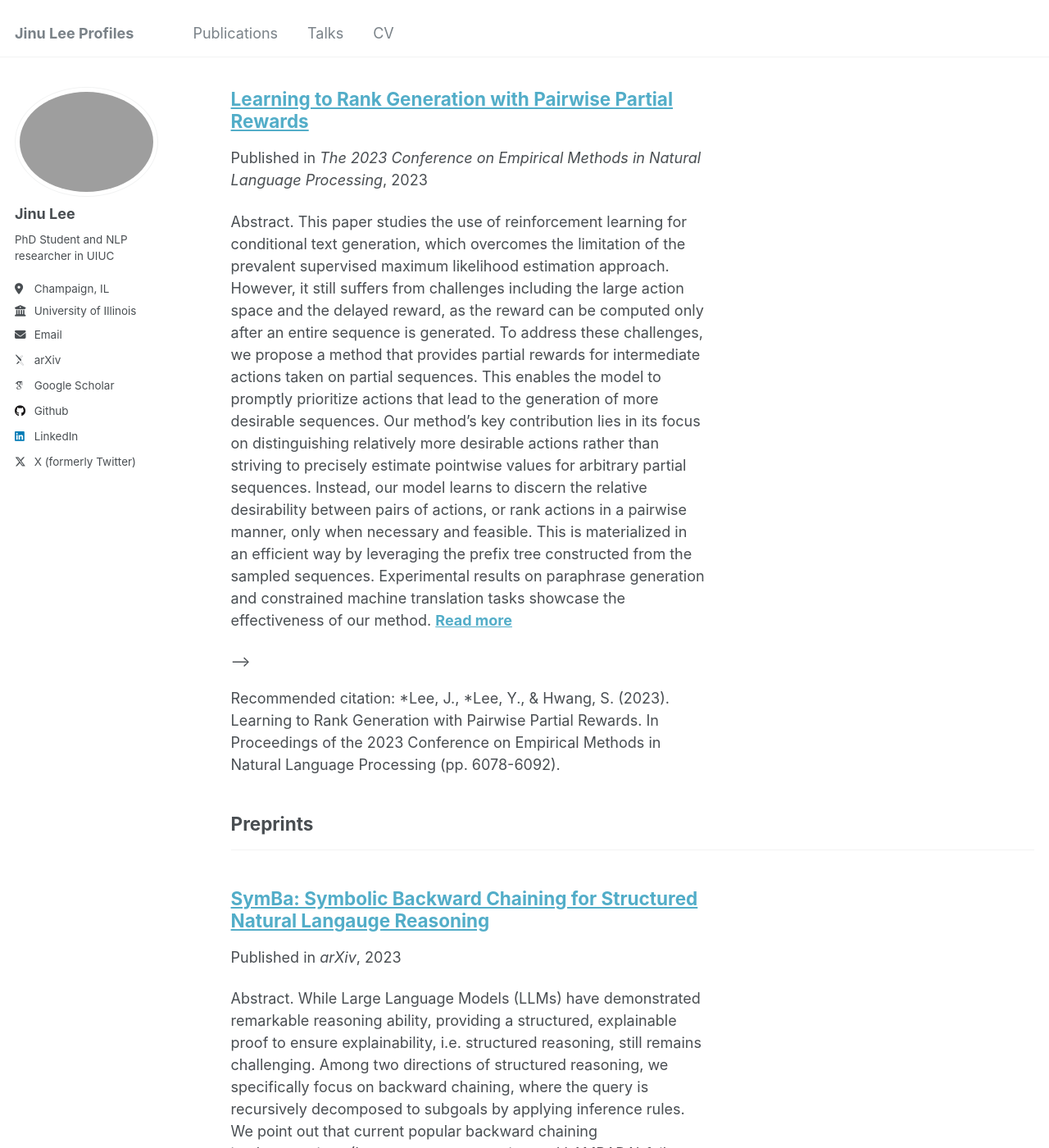
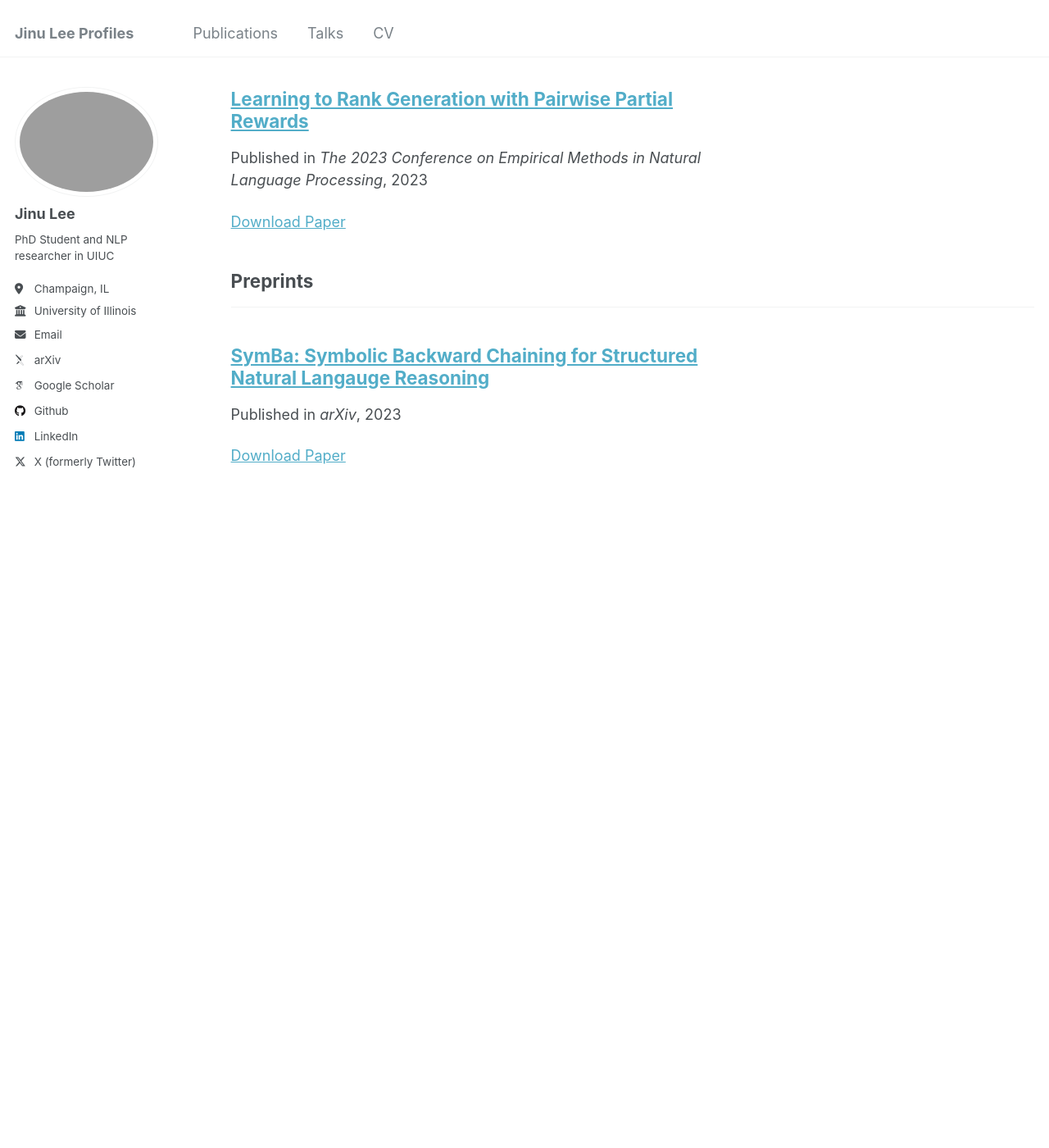
Before and after one commit to jinulee-v/jinulee-v.github.io, a Jekyll site: the page built from _pages/publications.html, in a window 1280 px wide and 1400 px high, scrolled down 204 px. Shown: the whole window at 82% size. Built offline with Jekyll 4.4.1, drawn with Linux system fonts in a browser that asks for light colours; some web fonts are replaced; after the commit the page ends 994 px from its top, so only the background shows below that; some of the changed text lies outside the part shown.

Commit message:
fix. remove abstract from publist

```diff
--- a/_includes/archive-single.html
+++ b/_includes/archive-single.html
@@ -46,11 +46,11 @@
          <p class="page__date"><strong><i class="fa fa-fw fa-calendar" aria-hidden="true"></i> {{ site.data.ui-text[site.locale].date_label | default: "Published:" }}</strong> <time datetime="{{ post.date | default: "1900-01-01" | date_to_xmlschema }}">{{ post.date | default: "1900-01-01" | date: "%B %d, %Y" }}</time></p>
         {% endif %}
 
-    {% if post.excerpt and site.read_more != 'enabled' %}
+    <!-- {% if post.excerpt and site.read_more != 'enabled' %}
     <p class="archive__item-excerpt" itemprop="description">{{ post.excerpt | markdownify }}</p>
-    <!-- {% elsif post.excerpt and site.read_more == 'enabled' %}
-    <p class="archive__item-excerpt" itemprop="description"><p>{{ post.excerpt | markdownify | remove: '<p>' | remove: '</p>' }}<strong><a href="{{ base_path }}{{ post.url }}" rel="permalink"> Read more</a></strong></p></p> -->
-    {% endif %}
+    {% elsif post.excerpt and site.read_more == 'enabled' %}
+    <p class="archive__item-excerpt" itemprop="description"><p>{{ post.excerpt | markdownify | remove: '<p>' | remove: '</p>' }}<strong><a href="{{ base_path }}{{ post.url }}" rel="permalink"> Read more</a></strong></p></p>
+    {% endif %} -->
 
     {% if post.citation and post.paperurl and post.slidesurl %}
       <p>Recommended citation: {{ post.citation }}<br /><a href="{{ post.paperurl }}">Download Paper</a> | <a href="{{ post.slidesurl }}">Download Slides</a></p>
--- a/_publications/2023-ppr.md
+++ b/_publications/2023-ppr.md
@@ -5,7 +5,7 @@ category: conferences
 permalink: /publication/2023-ppr
 date: 2023-12-06
 venue: 'The 2023 Conference on Empirical Methods in Natural Language Processing'
-citation: '*Lee, J., *Lee, Y., & Hwang, S. (2023). Learning to Rank Generation with Pairwise Partial Rewards. In Proceedings of the 2023 Conference on Empirical Methods in Natural Language Processing (pp. 6078-6092).'
+paperurl: "https://aclanthology.org/2023.emnlp-main.371/"
 ---
 
-Abstract. This paper studies the use of reinforcement learning for conditional text generation, which overcomes the limitation of the prevalent supervised maximum likelihood estimation approach. However, it still suffers from challenges including the large action space and the delayed reward, as the reward can be computed only after an entire sequence is generated. To address these challenges, we propose a method that provides partial rewards for intermediate actions taken on partial sequences. This enables the model to promptly prioritize actions that lead to the generation of more desirable sequences. Our method’s key contribution lies in its focus on distinguishing relatively more desirable actions rather than striving to precisely estimate pointwise values for arbitrary partial sequences. Instead, our model learns to discern the relative desirability between pairs of actions, or rank actions in a pairwise manner, only when necessary and feasible. This is materialized in an efficient way by leveraging the prefix tree constructed from the sampled sequences. Experimental results on paraphrase generation and constrained machine translation tasks showcase the effectiveness of our method.
+*Abstract*. This paper studies the use of reinforcement learning for conditional text generation, which overcomes the limitation of the prevalent supervised maximum likelihood estimation approach. However, it still suffers from challenges including the large action space and the delayed reward, as the reward can be computed only after an entire sequence is generated. To address these challenges, we propose a method that provides partial rewards for intermediate actions taken on partial sequences. This enables the model to promptly prioritize actions that lead to the generation of more desirable sequences. Our method’s key contribution lies in its focus on distinguishing relatively more desirable actions rather than striving to precisely estimate pointwise values for arbitrary partial sequences. Instead, our model learns to discern the relative desirability between pairs of actions, or rank actions in a pairwise manner, only when necessary and feasible. This is materialized in an efficient way by leveraging the prefix tree constructed from the sampled sequences. Experimental results on paraphrase generation and constrained machine translation tasks showcase the effectiveness of our method.
--- a/_publications/2024-symba.md
+++ b/_publications/2024-symba.md
@@ -5,7 +5,7 @@ category: preprints
 permalink: /publication/2024-symba
 date: 2023-12-06
 venue: 'arXiv'
-citation: 'Lee, J., Hwang, W. (2024). SymBa: Symbolic Backward Chaining for Structured Natural Language Reasoning. arXiv preprint.'
+paperurl: "https://arxiv.org/abs/2402.12806"
 ---
 
-Abstract. While Large Language Models (LLMs) have demonstrated remarkable reasoning ability, providing a structured, explainable proof to ensure explainability, i.e. structured reasoning, still remains challenging. Among two directions of structured reasoning, we specifically focus on backward chaining, where the query is recursively decomposed to subgoals by applying inference rules. We point out that current popular backward chaining implementations (Least-to-most prompting and LAMBADA) fail to implement the necessary features of backward chaining, such as arbitrary-depth recursion and binding propagation. To this end, we propose a novel backward chaining framework, SymBa (Symbolic Backward Chaining). In SymBA, a symbolic solver controls the whole proof process, and an LLM searches for the relevant natural language premises and translates them into a symbolic form for the solver. By this LLM-solver integration, while producing a completely structured proof that is symbolically verified, SymBa achieves significant improvement in performance, proof accuracy, and efficiency in diverse structured reasoning benchmarks compared to baselines.
+*Abstract*. While Large Language Models (LLMs) have demonstrated remarkable reasoning ability, providing a structured, explainable proof to ensure explainability, i.e. structured reasoning, still remains challenging. Among two directions of structured reasoning, we specifically focus on backward chaining, where the query is recursively decomposed to subgoals by applying inference rules. We point out that current popular backward chaining implementations (Least-to-most prompting and LAMBADA) fail to implement the necessary features of backward chaining, such as arbitrary-depth recursion and binding propagation. To this end, we propose a novel backward chaining framework, SymBa (Symbolic Backward Chaining). In SymBA, a symbolic solver controls the whole proof process, and an LLM searches for the relevant natural language premises and translates them into a symbolic form for the solver. By this LLM-solver integration, while producing a completely structured proof that is symbolically verified, SymBa achieves significant improvement in performance, proof accuracy, and efficiency in diverse structured reasoning benchmarks compared to baselines.
```
